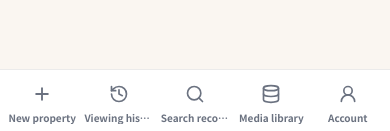
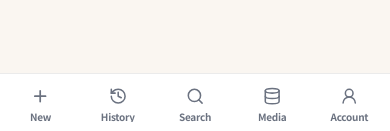
Before and after one commit to ethankanfangji-creator/Kanfanji, a Next.js app: page / in a window 390 px wide. Shown: the part 710-841 px from the top of the page. Built offline with nearby package versions, Linux system fonts and the light colour scheme; no server answers.

Commit message:
Polish MobileBottomNav short labels and selected state.
Use dedicated short tab copy so five keys fit at ~390px, and reinforce selection with a filled chip plus underline while keeping safe-area padding.

Co-authored-by: Cursor <cursoragent@cursor.com>

```diff
--- a/components/viewing-chat/ViewingChatApp.tsx
+++ b/components/viewing-chat/ViewingChatApp.tsx
@@ -1941,10 +1941,10 @@ export function ViewingChatApp() {
         }
         labels={{
           nav: c.mobileNavLabel,
-          new: c.newThread,
-          history: c.openHistory,
-          search: c.searchRecords,
-          media: c.mediaLibrary,
+          new: c.tabNew,
+          history: c.tabHistory,
+          search: c.tabSearch,
+          media: c.tabMedia,
           account: c.tabAccount,
         }}
         onSelect={handleMobileNav}
--- a/components/viewing-chat/shell/MobileBottomNav.tsx
+++ b/components/viewing-chat/shell/MobileBottomNav.tsx
@@ -28,6 +28,7 @@ type TabDef = {
 
 /**
  * Mobile primary navigation. Hidden from md and up (desktop uses IconRail).
+ * Icon + short label; selected state uses a filled icon chip + underline.
  * Touch targets are at least 44px; bottom padding respects the home indicator.
  */
 export function MobileBottomNav({
@@ -48,27 +49,27 @@ export function MobileBottomNav({
     {
       id: "new",
       label: labels.new,
-      icon: <Plus className="h-5 w-5" strokeWidth={2.25} aria-hidden />,
+      icon: <Plus className="h-[1.15rem] w-[1.15rem]" strokeWidth={2.25} aria-hidden />,
     },
     {
       id: "history",
       label: labels.history,
-      icon: <History className="h-5 w-5" strokeWidth={2} aria-hidden />,
+      icon: <History className="h-[1.15rem] w-[1.15rem]" strokeWidth={2} aria-hidden />,
     },
     {
       id: "search",
       label: labels.search,
-      icon: <Search className="h-5 w-5" strokeWidth={2} aria-hidden />,
+      icon: <Search className="h-[1.15rem] w-[1.15rem]" strokeWidth={2} aria-hidden />,
     },
     {
       id: "media",
       label: labels.media,
-      icon: <Database className="h-5 w-5" strokeWidth={2} aria-hidden />,
+      icon: <Database className="h-[1.15rem] w-[1.15rem]" strokeWidth={2} aria-hidden />,
     },
     {
       id: "account",
       label: labels.account,
-      icon: <UserRound className="h-5 w-5" strokeWidth={2} aria-hidden />,
+      icon: <UserRound className="h-[1.15rem] w-[1.15rem]" strokeWidth={2} aria-hidden />,
     },
   ];
 
@@ -78,7 +79,7 @@ export function MobileBottomNav({
       style={{ paddingBottom: "max(0.35rem, env(safe-area-inset-bottom, 0px))" }}
       aria-label={labels.nav}
     >
-      <ul className="flex w-full items-stretch justify-between px-1 pt-1">
+      <ul className="flex w-full items-stretch justify-between gap-0 px-0.5 pt-1">
         {tabs.map((tab) => {
           const active = activeTab === tab.id;
           return (
@@ -88,20 +89,31 @@ export function MobileBottomNav({
                 onClick={() => onSelect(tab.id)}
                 aria-label={tab.label}
                 aria-current={active ? "page" : undefined}
-                className={`flex min-h-[var(--touch-target)] w-full flex-col items-center justify-center gap-0.5 rounded-xl px-1 py-1 touch-manipulation ${
+                data-active={active ? "true" : undefined}
+                className={`relative flex min-h-[var(--touch-target)] w-full flex-col items-center justify-center gap-0.5 px-0.5 pb-1.5 pt-1 touch-manipulation ${
                   active ? "text-[#111]" : "text-[#6B7280]"
                 }`}
               >
                 <span
-                  className={`flex h-8 w-8 items-center justify-center rounded-xl ${
-                    active ? "bg-black text-white" : ""
+                  className={`flex h-7 w-7 items-center justify-center rounded-full transition-colors ${
+                    active ? "bg-black text-white" : "bg-transparent"
                   }`}
                 >
                   {tab.icon}
                 </span>
-                <span className="max-w-full truncate text-[10px] font-bold leading-tight">
+                <span
+                  className={`max-w-full truncate px-0.5 text-center text-[10px] leading-none tracking-tight ${
+                    active ? "font-bold text-[#111]" : "font-semibold text-[#6B7280]"
+                  }`}
+                >
                   {tab.label}
                 </span>
+                <span
+                  aria-hidden
+                  className={`absolute inset-x-3 bottom-0 h-0.5 rounded-full transition-opacity ${
+                    active ? "bg-[#111] opacity-100" : "opacity-0"
+                  }`}
+                />
               </button>
             </li>
           );
--- a/lib/i18n/messages/en.ts
+++ b/lib/i18n/messages/en.ts
@@ -772,6 +772,10 @@ const en: Messages = {
     mediaLibraryUpload: "Upload files",
     mediaLibraryDelete: "Delete",
     mediaLibraryFailed: "Media library action failed",
+    tabNew: "New",
+    tabHistory: "History",
+    tabSearch: "Search",
+    tabMedia: "Media",
     tabAccount: "Account",
     mobileNavLabel: "Primary navigation",
     composerPlaceholder: "On-site notes or dialogue summary…",
--- a/lib/i18n/messages/th.ts
+++ b/lib/i18n/messages/th.ts
@@ -771,6 +771,10 @@ const th: Messages = {
     mediaLibraryUpload: "อัปโหลดไฟล์",
     mediaLibraryDelete: "ลบ",
     mediaLibraryFailed: "จัดการคลังสื่อไม่สำเร็จ",
+    tabNew: "ใหม่",
+    tabHistory: "ประวัติ",
+    tabSearch: "ค้นหา",
+    tabMedia: "สื่อ",
     tabAccount: "บัญชี",
     mobileNavLabel: "เมนูหลัก",
     composerPlaceholder: "บันทึกสังเกตหน้างานหรือสรุปบทสนทนา…",
--- a/lib/i18n/messages/zh-Hans.ts
+++ b/lib/i18n/messages/zh-Hans.ts
@@ -754,6 +754,10 @@ const zhHans: Messages = {
     mediaLibraryUpload: "上传文件",
     mediaLibraryDelete: "删除",
     mediaLibraryFailed: "媒体库操作失败",
+    tabNew: "新物件",
+    tabHistory: "历史",
+    tabSearch: "搜索",
+    tabMedia: "媒体",
     tabAccount: "账号",
     mobileNavLabel: "主要导航",
     composerPlaceholder: "记录现场观察、对话摘要…",
--- a/lib/i18n/messages/zh-Hant.ts
+++ b/lib/i18n/messages/zh-Hant.ts
@@ -754,6 +754,10 @@ const zhHant: Messages = {
     mediaLibraryUpload: "上傳檔案",
     mediaLibraryDelete: "刪除",
     mediaLibraryFailed: "媒體庫操作失敗",
+    tabNew: "新物件",
+    tabHistory: "歷史",
+    tabSearch: "搜尋",
+    tabMedia: "媒體",
     tabAccount: "帳號",
     mobileNavLabel: "主要導覽",
     composerPlaceholder: "記錄現場觀察、對話摘要…",
```
Also changed, not shown: lib/i18n/types.ts (+8 -0 lines), 1 other file (tests, documents, lock files or other folders).
